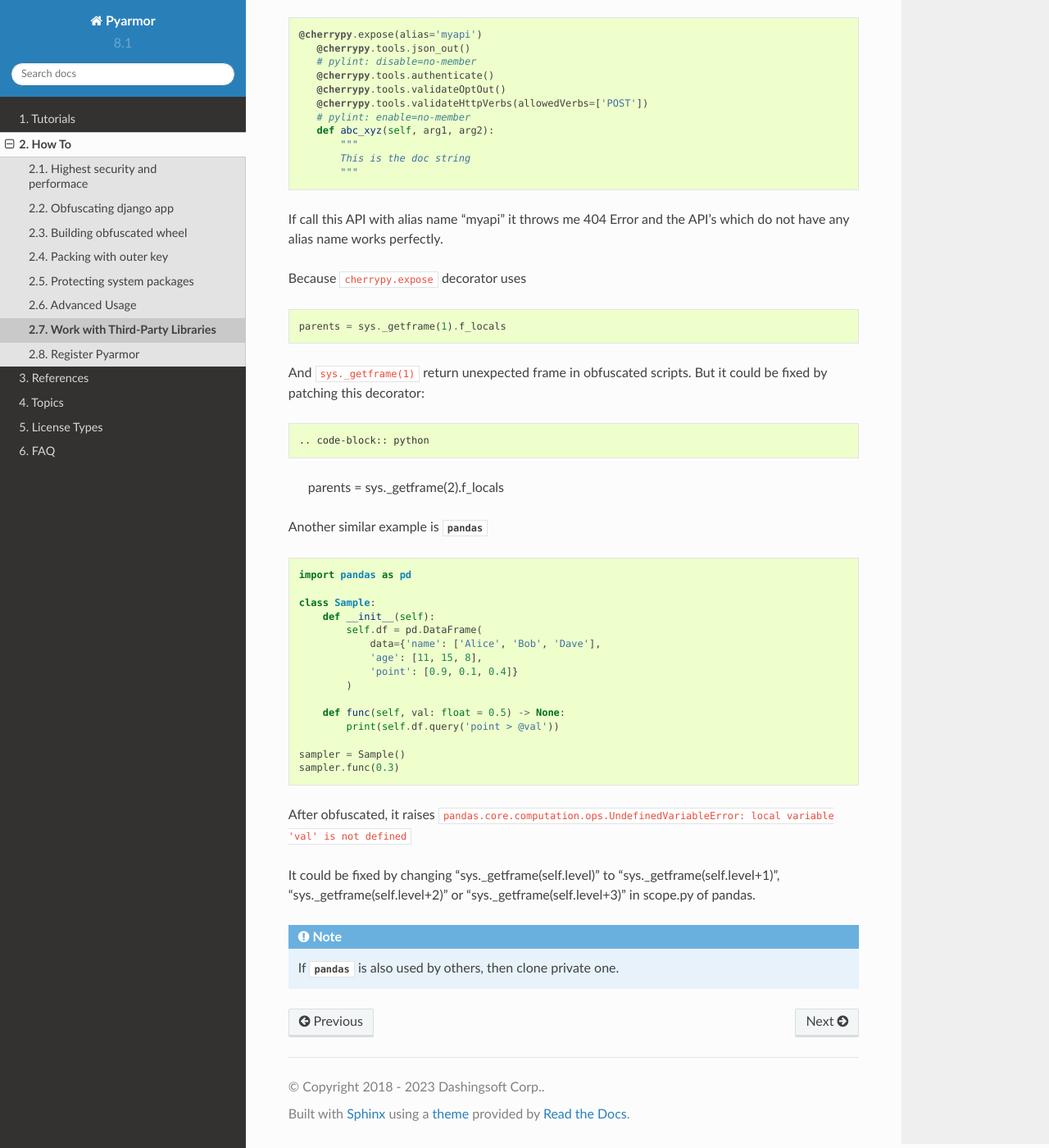
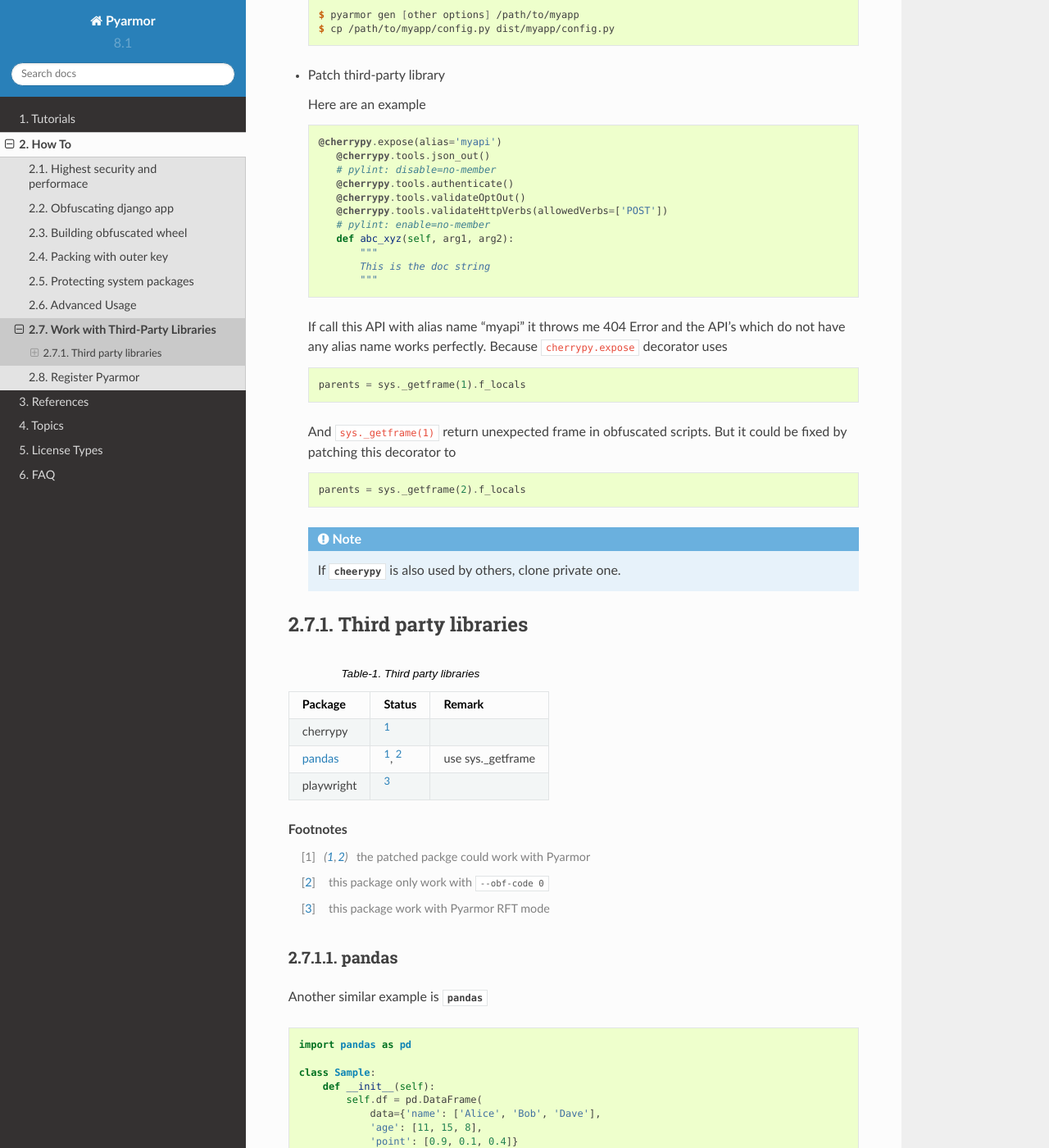
Before and after one commit to dashingsoft/pyarmor, a Sphinx documentation site: the page built from docs/how-to/third-party.rst, in a window 1280 px wide and 1400 px high, scrolled down 1374 px. Shown: the whole window at 82% size. Built offline with Sphinx 7.4.7 and the Read the Docs theme 2.0.0, drawn with Linux system fonts in a browser that asks for light colours; some of the changed text lies outside the part shown.

Commit message:
Refine doc

```diff
--- a/docs/how-to/third-party.rst
+++ b/docs/how-to/third-party.rst
@@ -42,45 +42,76 @@
 - Ignore problem scripts
 
   If only a few scripts are in trouble, try to obfuscate them with ``--obf-code 0``. For example, only module ``config.py`` has problem, all the other are fine, then::
+
     $ pyarmor cfg -p myapp.config obf_code=0
     $ pyarmor gen [other options] /path/to/myapp
 
-  Another way is to copy plain script to overwite the obfsucated one directly::
+  Another way is to copy plain script to overwite the obfsucated one roughly::
 
     $ pyarmor gen [other options] /path/to/myapp
     $ cp /path/to/myapp/config.py dist/myapp/config.py
 
 - Patch third-party library
 
-Here are 2 examples
+  Here are an example
 
-.. code-block:: python
+  .. code-block:: python
 
-    @cherrypy.expose(alias='myapi')
-       @cherrypy.tools.json_out()
-       # pylint: disable=no-member
-       @cherrypy.tools.authenticate()
-       @cherrypy.tools.validateOptOut()
-       @cherrypy.tools.validateHttpVerbs(allowedVerbs=['POST'])
-       # pylint: enable=no-member
-       def abc_xyz(self, arg1, arg2):
-           """
-           This is the doc string
-           """
+      @cherrypy.expose(alias='myapi')
+         @cherrypy.tools.json_out()
+         # pylint: disable=no-member
+         @cherrypy.tools.authenticate()
+         @cherrypy.tools.validateOptOut()
+         @cherrypy.tools.validateHttpVerbs(allowedVerbs=['POST'])
+         # pylint: enable=no-member
+         def abc_xyz(self, arg1, arg2):
+             """
+             This is the doc string
+             """
 
-If call this API with alias name "myapi" it throws me 404 Error and the API's which do not have any alias name works perfectly.
+  If call this API with alias name "myapi" it throws me 404 Error and the API's which do not have any alias name works perfectly. Because ``cherrypy.expose`` decorator uses
 
-Because ``cherrypy.expose`` decorator uses
+  .. code-block:: python
 
-.. code-block:: python
+      parents = sys._getframe(1).f_locals
 
-    parents = sys._getframe(1).f_locals
+  And ``sys._getframe(1)`` return unexpected frame in obfuscated scripts. But it could be fixed by patching this decorator to
 
-And ``sys._getframe(1)`` return unexpected frame in obfuscated scripts. But it could be fixed by patching this decorator::
+  .. code-block:: python
 
-.. code-block:: python
+      parents = sys._getframe(2).f_locals
 
-    parents = sys._getframe(2).f_locals
+  .. note::
+
+      If :mod:`cheerypy` is also used by others, clone private one.
+
+Third party libraries
+=====================
+
+.. list-table:: Table-1. Third party libraries
+   :header-rows: 1
+
+   * - Package
+     - Status
+     - Remark
+   * - cherrypy
+     - [#patch]_
+     -
+   * - `pandas`_
+     - [#patch]_, [#obfcode]_
+     - use sys._getframe
+   * - playwright
+     - [#RFT]_
+     -
+
+.. rubric:: Footnotes
+
+.. [#patch] the patched packge could work with Pyarmor
+.. [#obfcode] this package only work with ``--obf-code 0``
+.. [#RFT] this package work with Pyarmor RFT mode
+
+pandas
+------
 
 Another similar example is :mod:`pandas`
 
@@ -102,12 +133,10 @@
     sampler = Sample()
     sampler.func(0.3)
 
-After obfuscated, it raises ``pandas.core.computation.ops.UndefinedVariableError: local variable 'val' is not defined``
+After obfuscated, it raises::
 
-It could be fixed by changing "sys._getframe(self.level)" to "sys._getframe(self.level+1)", "sys._getframe(self.level+2)" or "sys._getframe(self.level+3)" in scope.py of pandas.
+    pandas.core.computation.ops.UndefinedVariableError: local variable 'val' is not defined
 
-.. note::
-
-   If :mod:`pandas` is also used by others, then clone private one.
+It could be fixed by changing ``sys._getframe(self.level)`` to ``sys._getframe(self.level+1)``, ``sys._getframe(self.level+2)`` or ``sys._getframe(self.level+3)`` in ``scope.py`` of pandas.
 
 .. include:: ../_common_definitions.txt
```
Also changed, not shown: other parts of docs/how-to/third-party.rst (+2 -2 lines).
